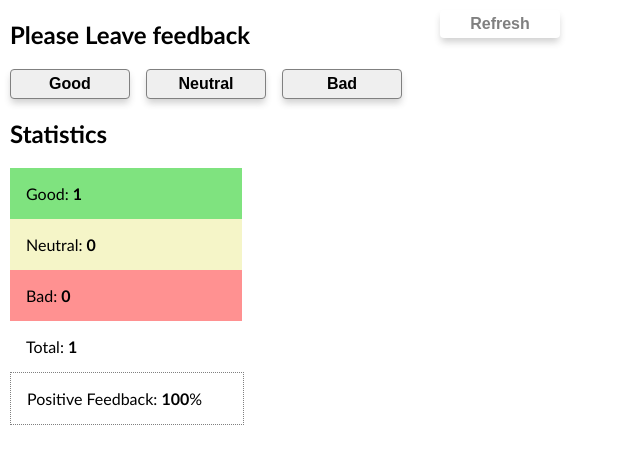
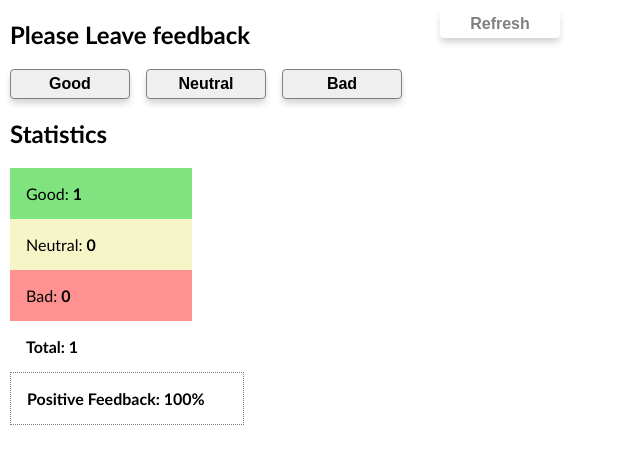
Before and after one commit to MaciejKociemski/goit-react-hw-02-feedback, a React (Create React App) app: page / in a window 1280 px wide. Both pictures are taken after a click on the button "Good". Shown: the top 464 px of the page, without its empty margins (0-640 px from the left). Built offline with nearby package versions, Linux system fonts and the light colour scheme.

Commit message:
style, corrected notification and container in Statistics.jsx

```diff
--- a/src/components/Notification/Notification.module.css
+++ b/src/components/Notification/Notification.module.css
@@ -1,3 +1,4 @@
 .notificationColor {
   color: red;
+  width: 200px;
 }
--- a/src/components/Statistics/Statistics.jsx
+++ b/src/components/Statistics/Statistics.jsx
@@ -17,7 +17,7 @@ export const Statistics = ({
           </p>
         );
       })}
-      <p>
+      <p className ={css.total}>
         Total: <span className={css.numbers}>{total}</span>
       </p>
       <p className={css.positiv}>
--- a/src/components/Statistics/Statistics.module.css
+++ b/src/components/Statistics/Statistics.module.css
@@ -5,13 +5,11 @@
 p {
   text-transform: capitalize;
   margin: 0;
-  width: 200px;
+  width: 150px;
   padding: 16px;
   display: block;
 }
-.positiv {
-  border: 1px dotted gray;
-}
+
 .good {
   background-color: var(--good-color);
 }
@@ -23,3 +21,12 @@ p {
 .bad {
   background-color: var(--bad-color);
 }
+
+.total{
+    font-weight: 700;
+}
+
+.positiv {width: 200px;
+  border: 1px dotted gray;
+  font-weight: 700;
+}
```
